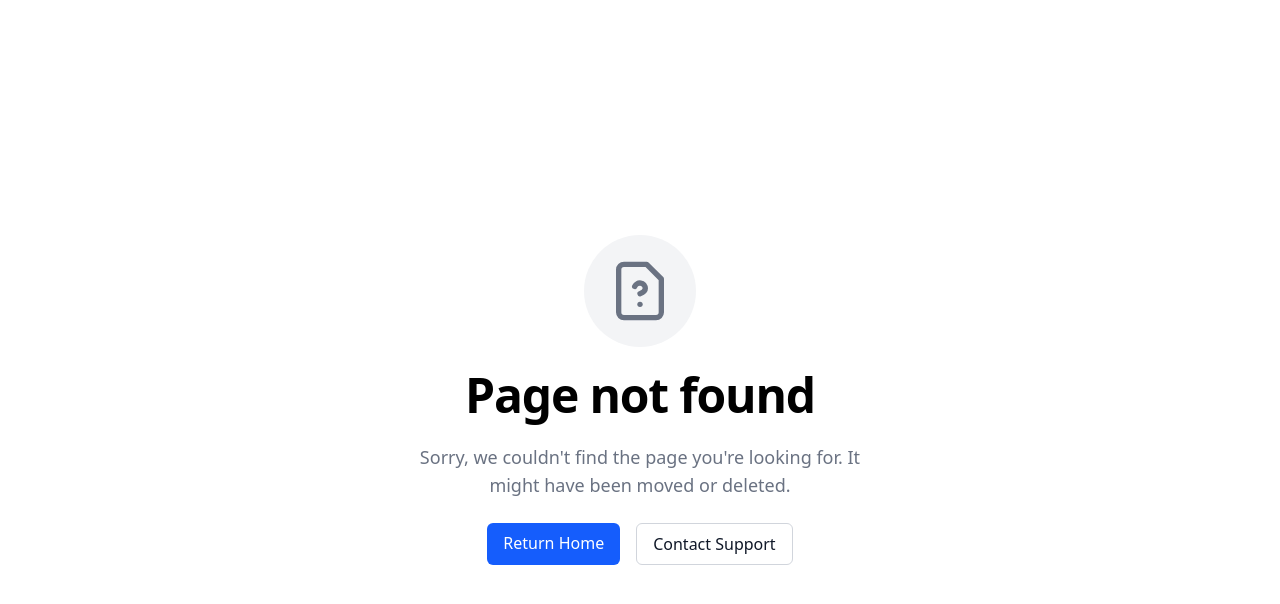
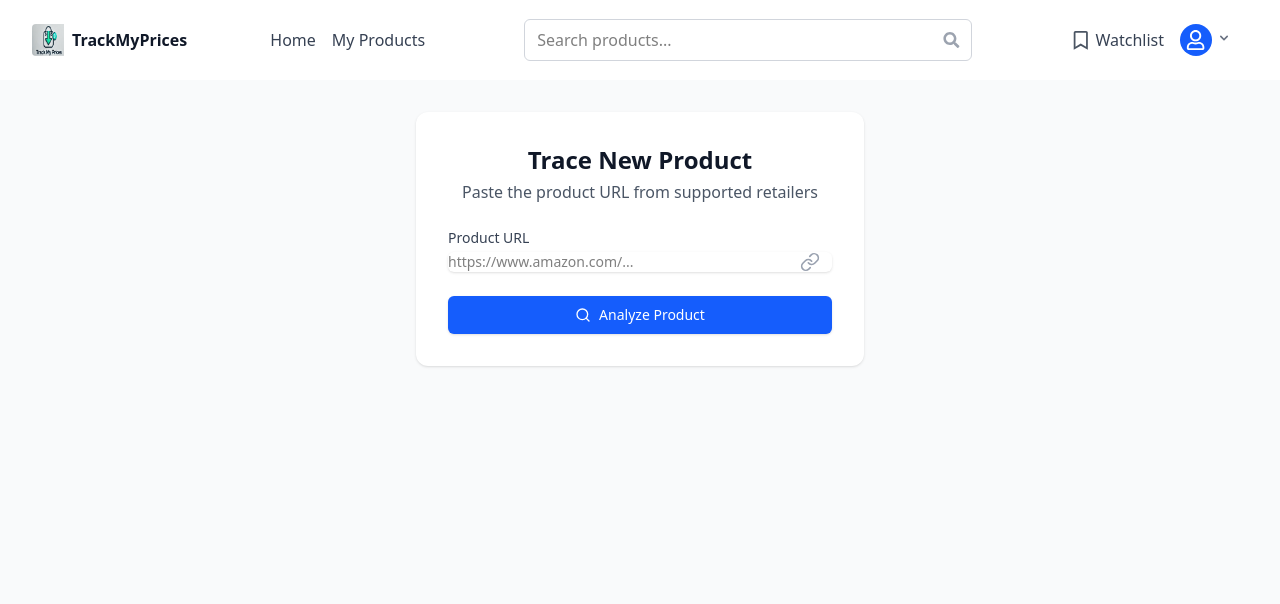
Before and after one commit to youssefElhoubi/Track-my-prices, a React (Vite) app in the folder TMPfront/: page /test in a window 1280 px wide. Before the commit this address had no page. Shown: the top 604 px of the page. Built offline with nearby package versions, Linux system fonts and the light colour scheme.

Commit message:
working on the scraping and whoing on the product

```diff
--- a/TMPfront/src/App.tsx
+++ b/TMPfront/src/App.tsx
@@ -4,6 +4,7 @@ import LoginPage from "./pages/login";
 import SignUpForm from "./pages/signup";
 import LandingPage from "./pages/LandingPage";
 import UserHome from "./pages/User/UserHome";
+import TraceNewProduct from "./pages/User/TraceNewProduct";
 import Privet from "./protected/Privet";
 import ResetPassword from "./pages/ResetPassword";
 import NewPasswordReset from "./pages/NewPasswordReset";
@@ -24,6 +25,7 @@ function App() {
           <Route path="/changepasswored/:id" element={<NewPasswordReset />} />
           {/* after log in  */}
           <Route path="/user" element={<Privet Componnet={UserHome} />} />
+          <Route path="/test" element={<TraceNewProduct />} />
           <Route path="*" element={<NotFound />} />
         </Routes>
       </BrowserRouter>
--- /dev/null
+++ b/TMPfront/src/components/product/ScrapedProductInof.tsx
@@ -0,0 +1,42 @@
+import React from 'react'
+import { Check } from "lucide-react"
+
+type props = {
+    title: string;
+    image: string;
+    price: string;
+    Platform: string;
+    url: string;
+}
+
+const ScrapedProductInof: React.FC<props> = ({ title, image, price, Platform, url }) => {
+    return (
+        <div className="mt-6">
+            <div className="flex justify-between items-center mb-2">
+                <h3 className="text-sm font-medium text-gray-700">Scraped Product Details</h3>
+                <button
+                    type="button"
+                    className="inline-flex items-center px-3 py-1 border border-transparent text-sm font-medium rounded-md shadow-sm text-white bg-green-600 hover:bg-green-700 focus:outline-none focus:ring-2 focus:ring-offset-2 focus:ring-green-500"
+                >
+                    <Check className="h-4 w-4 mr-1" />
+                    Confirm & Track
+                </button>
+            </div>
+
+            <div className="border border-gray-200 rounded-md p-4 flex items-center">
+                <div className="w-16 h-16 bg-gray-100 border border-gray-200 rounded-md flex-shrink-0">
+                    <img className="object-cover w-full h-full" src="https://plus.unsplash.com/premium_photo-1689530775582-83b8abdb5020?q=80&w=2070&auto=format&fit=crop&ixlib=rb-4.0.3&ixid=M3wxMjA3fDB8MHxwaG90by1wYWdlfHx8fGVufDB8fHx8fA%3D%3D" alt="" />
+                </div>
+                <div className="ml-4 flex-1">
+                    <h4 className="text-sm font-medium text-gray-900">{title}</h4>
+                    <div className="flex items-baseline">
+                        <span className="text-green-500 font-medium">${price}</span>
+                        <span className="ml-1 text-xs text-gray-500">(Current Price)</span>
+                    </div>
+                </div>
+            </div>
+        </div>
+    )
+}
+
+export default ScrapedProductInof
--- /dev/null
+++ b/TMPfront/src/pages/User/TraceNewProduct.tsx
@@ -0,0 +1,118 @@
+"use client"
+
+import type React from "react"
+import { useState } from "react"
+import { Search, Link, Check } from "lucide-react"
+import Navbar from "../../components/UserComponents/Nav"
+
+const TraceNewProduct: React.FC = () => {
+    const [url, setUrl] = useState("")
+    const [isAnalyzed, setIsAnalyzed] = useState(false)
+    const [isLoading, setIsLoading] = useState(false)
+
+    const handleAnalyze = (e: React.FormEvent) => {
+        e.preventDefault()
+        if (!url) return
+
+        setIsLoading(true)
+
+        // Simulate API call
+        setTimeout(() => {
+            setIsAnalyzed(true)
+            setIsLoading(false)
+        }, 1000)
+    }
+
+    return (
+        <>
+
+            <Navbar />
+            <div className="min-h-screen bg-gray-50 py-8 px-4">
+                <div className="max-w-md mx-auto bg-white rounded-xl shadow-sm overflow-hidden p-6 sm:p-8">
+                    <div className="text-center mb-6">
+                        <h1 className="text-2xl font-bold text-gray-900">Trace New Product</h1>
+                        <p className="text-gray-600 mt-1">Paste the product URL from supported retailers</p>
+                    </div>
+
+                    <div className="space-y-6">
+                        <div>
+                            <label htmlFor="productUrl" className="block text-sm font-medium text-gray-700 mb-1">
+                                Product URL
+                            </label>
+                            <div className="relative rounded-md">
+                                <input
+                                    type="url"
+                                    id="productUrl"
+                                    placeholder="https://www.amazon.com/..."
+                                    className="block w-full pr-10 border-gray-300 rounded-md shadow-sm focus:ring-blue-500 focus:border-blue-500 sm:text-sm"
+                                    value={url}
+                                    onChange={(e) => setUrl(e.target.value)}
+                                />
+                                <div className="absolute inset-y-0 right-0 flex items-center pr-3">
+                                    <Link className="h-5 w-5 text-gray-400" />
+                                </div>
+                            </div>
+                        </div>
+
+                        <button
+                            type="button"
+                            className={`w-full flex justify-center items-center py-2 px-4 border border-transparent rounded-md shadow-sm text-sm font-medium text-white bg-blue-600 hover:bg-blue-700 focus:outline-none focus:ring-2 focus:ring-offset-2 focus:ring-blue-500 ${isLoading ? "opacity-75 cursor-not-allowed" : ""
+                                }`}
+                            onClick={handleAnalyze}
+                            disabled={isLoading}
+                        >
+                            {isLoading ? (
+                                <svg
+                                    className="animate-spin -ml-1 mr-2 h-4 w-4 text-white"
+                                    xmlns="http://www.w3.org/2000/svg"
+                                    fill="none"
+                                    viewBox="0 0 24 24"
+                                >
+                                    <circle className="opacity-25" cx="12" cy="12" r="10" stroke="currentColor" strokeWidth="4"></circle>
+                                    <path
+                                        className="opacity-75"
+                                        fill="currentColor"
+                                        d="M4 12a8 8 0 018-8V0C5.373 0 0 5.373 0 12h4zm2 5.291A7.962 7.962 0 014 12H0c0 3.042 1.135 5.824 3 7.938l3-2.647z"
+                                    ></path>
+                                </svg>
+                            ) : (
+                                <Search className="h-4 w-4 mr-2" />
+                            )}
+                            Analyze Product
+                        </button>
+
+                        {isAnalyzed && (
+                            <div className="mt-6">
+                                <div className="flex justify-between items-center mb-2">
+                                    <h3 className="text-sm font-medium text-gray-700">Scraped Product Details</h3>
+                                    <button
+                                        type="button"
+                                        className="inline-flex items-center px-3 py-1 border border-transparent text-sm font-medium rounded-md shadow-sm text-white bg-green-600 hover:bg-green-700 focus:outline-none focus:ring-2 focus:ring-offset-2 focus:ring-green-500"
+                                    >
+                                        <Check className="h-4 w-4 mr-1" />
+                                        Confirm & Track
+                                    </button>
+                                </div>
+
+                                <div className="border border-gray-200 rounded-md p-4 flex items-center">
+                                    <div className="w-16 h-16 bg-gray-100 border border-gray-200 rounded-md flex-shrink-0">
+                                    <img className="object-cover w-full h-full" src="https://plus.unsplash.com/premium_photo-1689530775582-83b8abdb5020?q=80&w=2070&auto=format&fit=crop&ixlib=rb-4.0.3&ixid=M3wxMjA3fDB8MHxwaG90by1wYWdlfHx8fGVufDB8fHx8fA%3D%3D" alt="" />
+                                    </div>
+                                    <div className="ml-4 flex-1">
+                                        <h4 className="text-sm font-medium text-gray-900">Wireless Noise Cancelling Headphones</h4>
+                                        <div className="flex items-baseline">
+                                            <span className="text-green-500 font-medium">$299.99</span>
+                                            <span className="ml-1 text-xs text-gray-500">(Current Price)</span>
+                                        </div>
+                                    </div>
+                                </div>
+                            </div>
+                        )}
+                    </div>
+                </div>
+            </div>
+        </>
+    )
+}
+
+export default TraceNewProduct
--- a/TMPfront/src/pages/User/UserHome.tsx
+++ b/TMPfront/src/pages/User/UserHome.tsx
@@ -5,6 +5,7 @@ import ProductCard from '../../components/product/ProductCard';
 import ProductsStor from '../../stor/ProductsStore';
 import { Loading } from "../../components/common/Iconse";
 import UserProductCard from "../../components/product/UserProductCard";
+import Footer from '../../components/lanign components/Footer';
 
 const UserHome: React.FC = () => {
     const [data, setdata] = useState<any>("");
@@ -32,7 +33,7 @@ const UserHome: React.FC = () => {
                             {response?.data?.data?.map(ele => {
                                 return (
                                     <div key={ele.id}>
-                                        <UserProductCard id={ele.id} url={ele.url} name={ele.name} curentPrice={ele.curentPrice} platformName={ele.platformName} user_id={ele.user_id} created_at={ele.created_at} updated_at={ele.updated_at} productImage={ele.productImage} hestory={ele.hestory}/>
+                                        <UserProductCard id={ele.id} url={ele.url} name={ele.name} curentPrice={ele.curentPrice} platformName={ele.platformName} user_id={ele.user_id} created_at={ele.created_at} updated_at={ele.updated_at} productImage={ele.productImage} hestory={ele.hestory} />
                                     </div>
                                 )
                             })}
@@ -44,6 +45,8 @@ const UserHome: React.FC = () => {
                     )
             }
 
+            <Footer />
+
         </>
     )
 }
```
